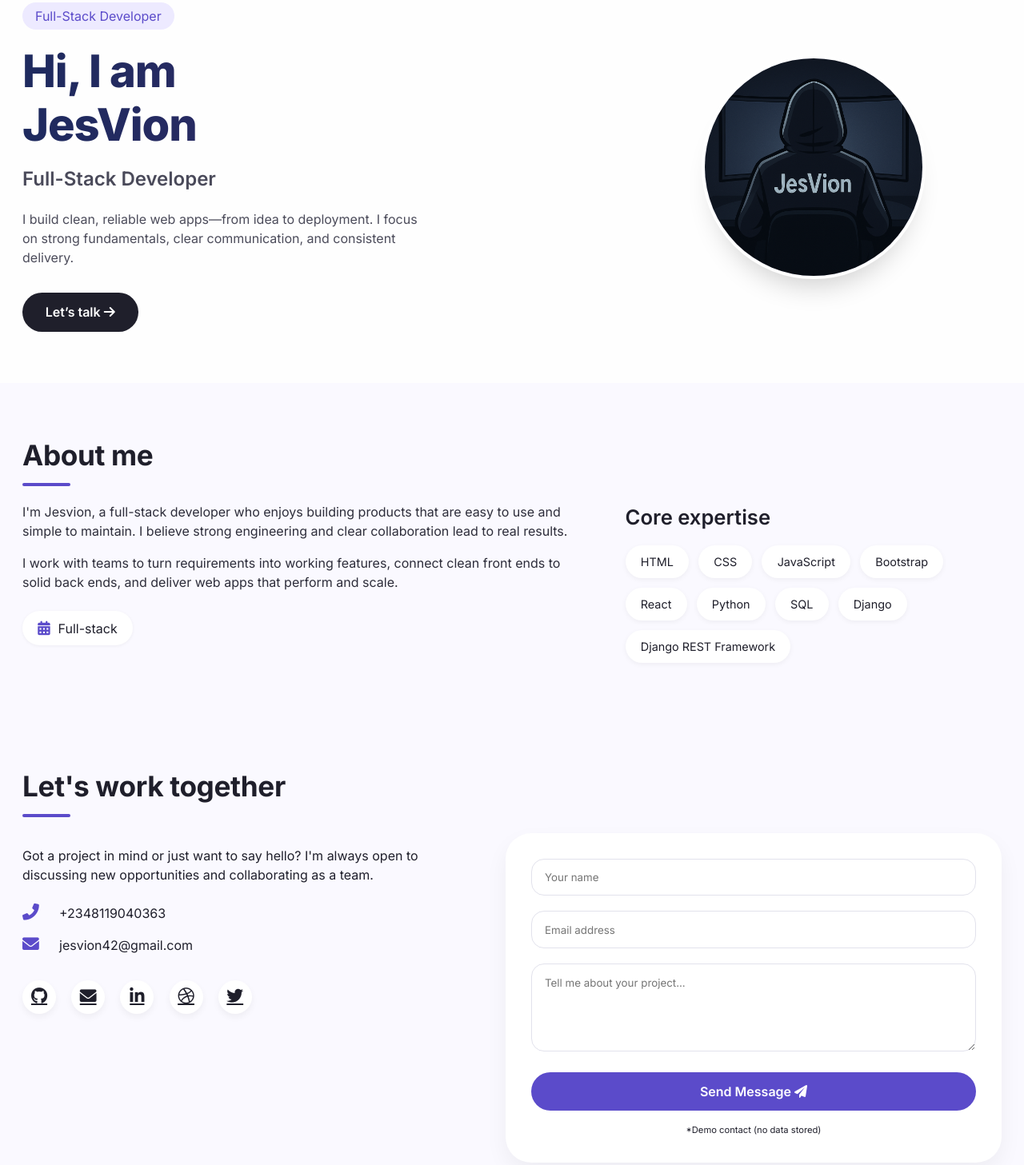
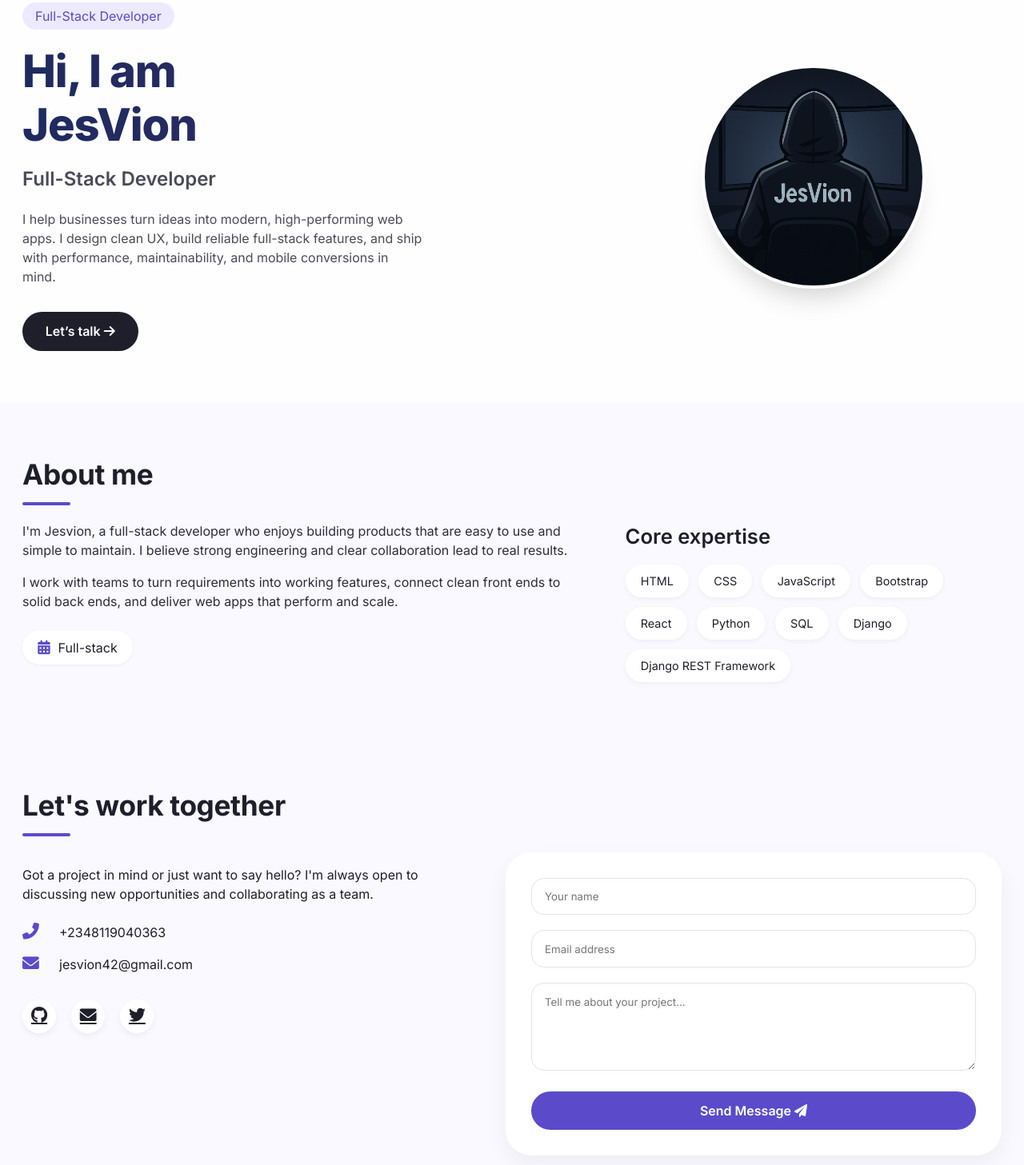
Before and after one commit to JesVion/portfoilo, a plain HTML site: page index.html in a window 1280 px wide. Shown: the part 120-1577 px from the top of the page at 80% size. Drawn offline with Linux system fonts and the light colour scheme; files whose address does not match are found by name.

Commit message:
portfoilo

```diff
--- a/index.html
+++ b/index.html
@@ -569,9 +569,10 @@
             <h1>Hi, I am <br />JesVion</h1>
             <div class="hero-title">Full-Stack Developer</div>
             <p class="hero-desc">
-              I build clean, reliable web apps—from idea to deployment. I focus
-              on strong fundamentals, clear communication, and consistent
-              delivery.
+              I help businesses turn ideas into modern, high-performing web
+              apps. I design clean UX, build reliable full-stack features, and
+              ship with performance, maintainability, and mobile conversions in
+              mind.
             </p>
             <a
               href="https://mail.google.com/mail/?view=cm&fs=1&to=jesvion42@gmail.com"
@@ -683,12 +684,12 @@
                   <i class="fas fa-envelope"></i>
                 </a>
 
-                <a href="#" aria-label="LinkedIn"
+                <!-- <a href="#" aria-label="LinkedIn"
                   ><i class="fab fa-linkedin-in"></i
                 ></a>
                 <a href="#" aria-label="Dribbble"
                   ><i class="fab fa-dribbble"></i
-                ></a>
+                ></a> -->
                 <a
                   href="https://x.com/Emmanuelol64665"
                   target="_blank"
@@ -719,15 +720,6 @@
                 >
                   Send Message <i class="fas fa-paper-plane"></i>
                 </button>
-                <p
-                  style="
-                    font-size: 0.7rem;
-                    margin-top: 1rem;
-                    text-align: center;
-                  "
-                >
-                  *Demo contact (no data stored)
-                </p>
               </form>
             </div>
           </div>
```
